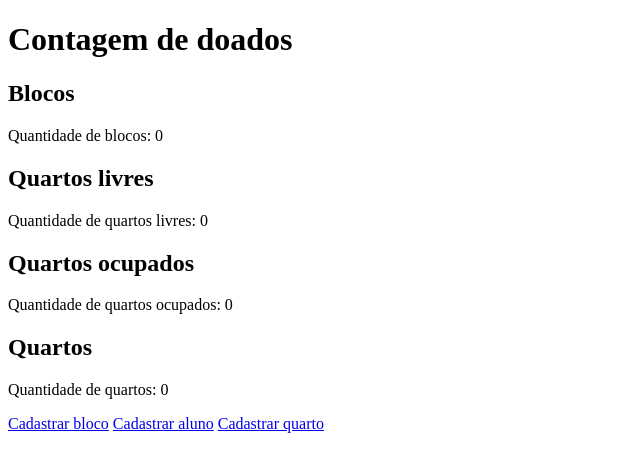
After one commit to BhryanS2/PSOO-4-B, a PHP site: page / in a window 1280 px wide. The commit adds this page. Shown: the top 472 px of the page, without its empty margins (0-640 px from the left). Run offline with PHP 8.4, Linux system fonts and the light colour scheme; data that the repository does not hold is empty.

Commit message:
commit message

```diff
--- a/backend/index.php
+++ b/backend/index.php
@@ -24,7 +24,7 @@ $routes = [
 	],
 	"aluno" => [
 		"POST" => "RegisterAlunoController",
-		"DELETE" => "DeleteAlunoController"
+		"DELETE" => "DeleteAlunoController",
 	],
 	"blocos" => [
 		"GET" => "GetAllBlocosController"
--- /dev/null
+++ b/index.html
@@ -0,0 +1,80 @@
+<!DOCTYPE html>
+<html lang="pt-BR">
+  <head>
+    <meta charset="UTF-8" />
+    <meta http-equiv="X-UA-Compatible" content="IE=edge" />
+    <meta name="viewport" content="width=device-width, initial-scale=1.0" />
+    <title>Alojamento</title>
+  </head>
+  <body>
+    <div>
+      <h1>Contagem de doados</h1>
+    </div>
+    <div class="count-blocos">
+      <h2>Blocos</h2>
+      <p>Quantidade de blocos: 0</p>
+    </div>
+
+    <div class="count-quartos-livres">
+      <h2>Quartos livres</h2>
+      <p>Quantidade de quartos livres: 0</p>
+    </div>
+
+    <div class="count-quartos-ocupados">
+      <h2>Quartos ocupados</h2>
+      <p>Quantidade de quartos ocupados: 0</p>
+    </div>
+
+    <div class="count-quartos">
+      <h2>Quartos</h2>
+      <p>Quantidade de quartos: 0</p>
+    </div>
+
+    <a href="./bloco.html">Cadastrar bloco</a>
+    <a href="./aluno.html">Cadastrar aluno</a>
+    <a href="./quarto.html">Cadastrar quarto</a>
+
+    <script>
+      const url = "http://localhost/Luisa/backend/index.php";
+      const blocos = document.querySelector(".count-blocos p");
+      const quartosLivres = document.querySelector(".count-quartos-livres p");
+      const quartosOcupados = document.querySelector(
+        ".count-quartos-ocupados p"
+      );
+
+      const quartos = document.querySelector(".count-quartos p");
+
+      fetch(`${url}?route=getinfos`)
+        .then((response) => response.json())
+        .then((data) => {
+          const dados = data.data;
+          let countBlocos = dados.length;
+          let countQuartosLivres = 0;
+          let countQuartosOcupados = 0;
+          let countQuartos = 0;
+          let countAlunos = 0;
+          let vagasPorQuarto = 0;
+          const maximoDeQuatosPorPiso = 12;
+
+          console.log(dados);
+          dados.forEach((bloco) => {
+            countQuartos += Number(bloco.pisos) * maximoDeQuatosPorPiso;
+            bloco.quartos.forEach((quarto) => {
+              if (quarto.alunos.length > 0) {
+                countQuartosOcupados++;
+                countAlunos += quarto.alunos.length;
+              }
+              vagasPorQuarto += Number(quarto.leitos);
+            });
+          });
+
+          blocos.innerHTML = `Quantidade de blocos: ${countBlocos}`;
+          quartosLivres.innerHTML = `Quantidade de quartos livres: ${
+            countQuartos - countQuartosOcupados
+          }`;
+          quartosOcupados.innerHTML = `Quantidade de quartos ocupados: ${countQuartosOcupados}`;
+          quartos.innerHTML = `Quantidade de quartos: ${countQuartos}`;
+        });
+    </script>
+  </body>
+</html>
```
Also changed, not shown: aluno.html (added, +10 -0 lines), backend/connection.php (indentation only), bloco.html (added), quarto.html (added), 1 other file.
